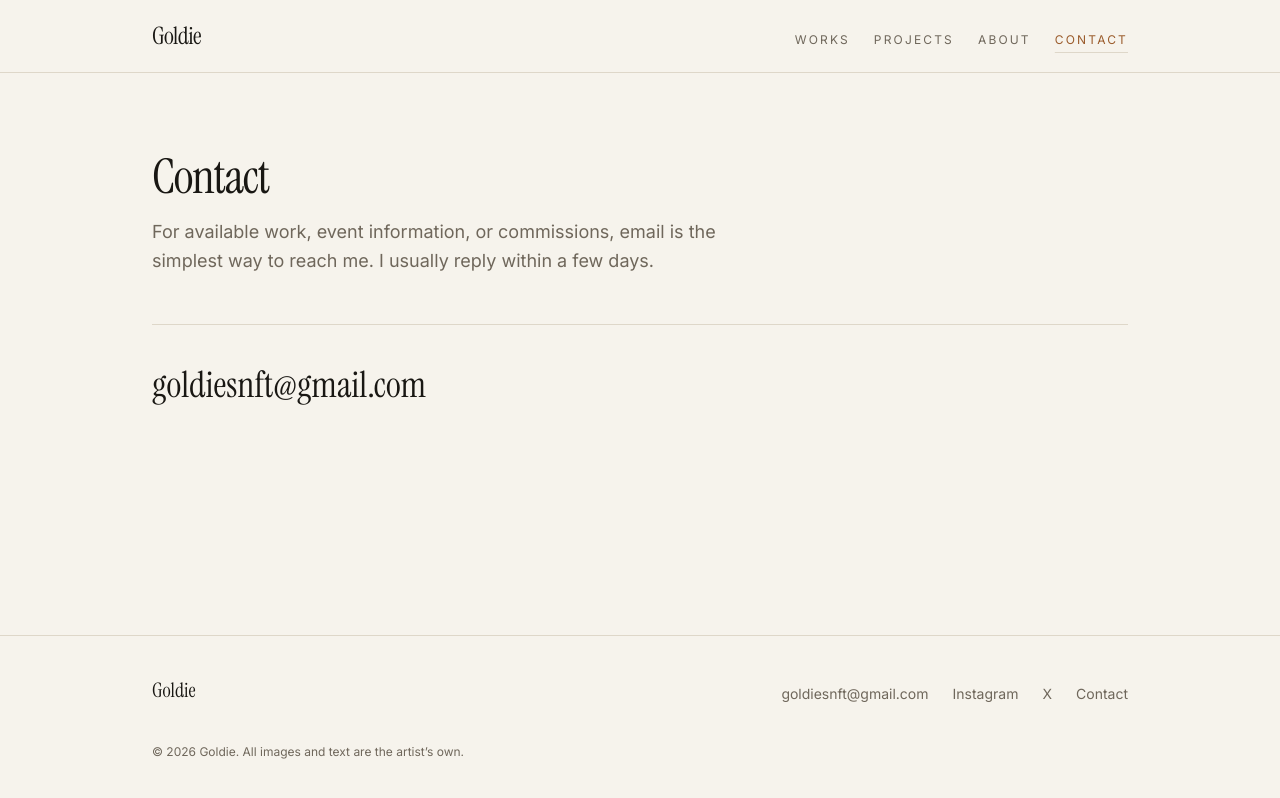
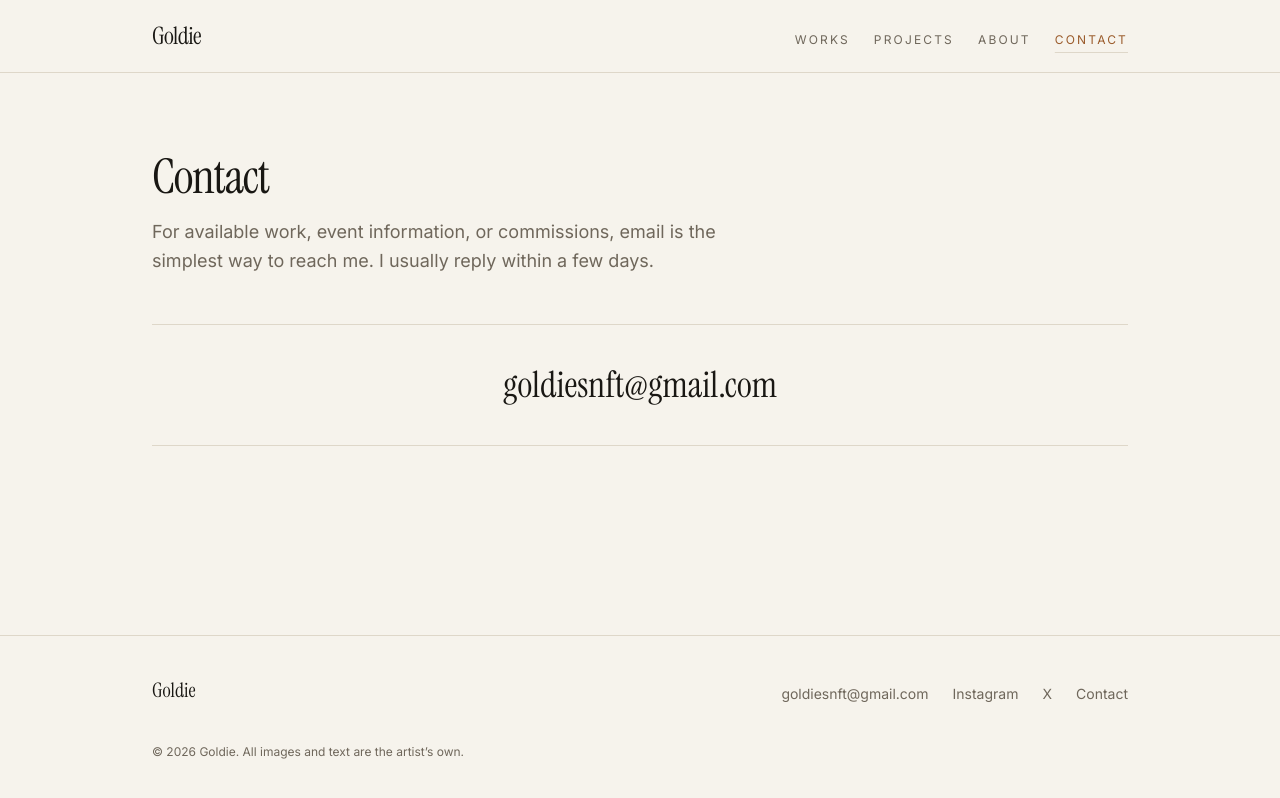
Before and after one commit to MisterGoldie/artist-website, a Next.js app: page /contact in a window 1280 px wide. Built offline with nearby package versions, Linux system fonts and the light colour scheme.

Commit message:
moreeeeeeee

```diff
--- a/app/contact/page.tsx
+++ b/app/contact/page.tsx
@@ -17,7 +17,7 @@ export default function ContactPage() {
         way to reach me. I usually reply within a few days.
       </p>
 
-      <div className="mt-12 border-t border-line py-10">
+      <div className="mt-12 border-y border-line py-10 text-center">
         <a
           href={`mailto:${site.email}`}
           className="font-display text-2xl break-words transition-colors hover:text-accent sm:text-4xl"
```
